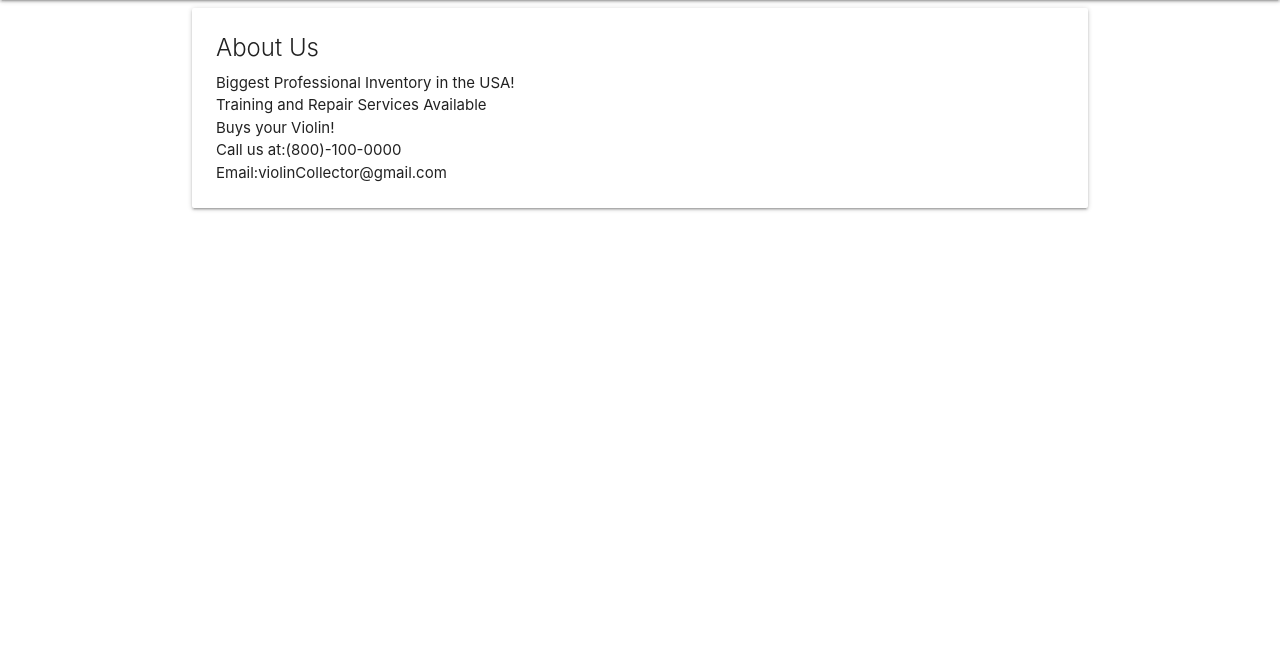
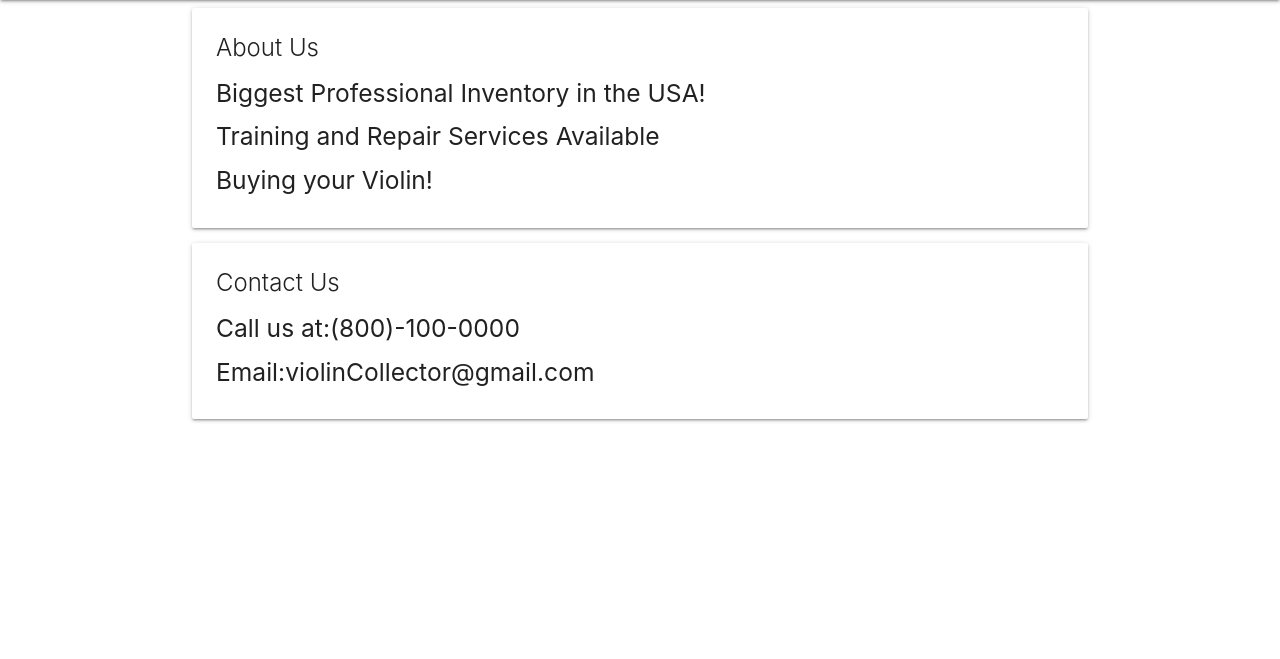
Before and after one commit to Peng2558/violincollector, a Django app: page /about/ in a window 1280 px wide. Shown: the part 64-723 px from the top of the page. Run offline with Django 4.2, Linux system fonts and the light colour scheme.

Commit message:
Adds about page updates

```diff
--- a/main_app/models.py
+++ b/main_app/models.py
@@ -36,8 +36,8 @@ class Violin(models.Model):
     accessories = models.ManyToManyField(Accessory)
 
     def __str__(self):
-    #  return self.name
-      return f'{self.name} ({self.id})'
+     return f'{self.name} ({self.id})'
+
 
     def get_absolute_url(self):
      return reverse('detail', kwargs={'violin_id': self.id})
--- a/main_app/templates/about.html
+++ b/main_app/templates/about.html
@@ -3,11 +3,16 @@
    <div class="card">
     <div class="card-content">
       <span class="card-title">About Us</span>
-      <p>Biggest Professional Inventory in the USA!</p>
-      <p>Training and Repair Services Available</p>
-      <p>Buys your Violin!</p>
-      <p>Call us at:(800)-100-0000</p>
-      <p>Email:violinCollector@gmail.com</p>
+      <h5>Biggest Professional Inventory in the USA!</h5>
+      <h5>Training and Repair Services Available</h5>
+      <h5>Buying your Violin!</h5>
+    </div>
+  </div>
+  <div class="card">
+    <div class="card-content">
+      <span class="card-title">Contact Us</span>
+      <h5>Call us at:(800)-100-0000</h5>
+      <h5>Email:violinCollector@gmail.com</h5>
     </div>
   </div>
    {% endblock %}
```
